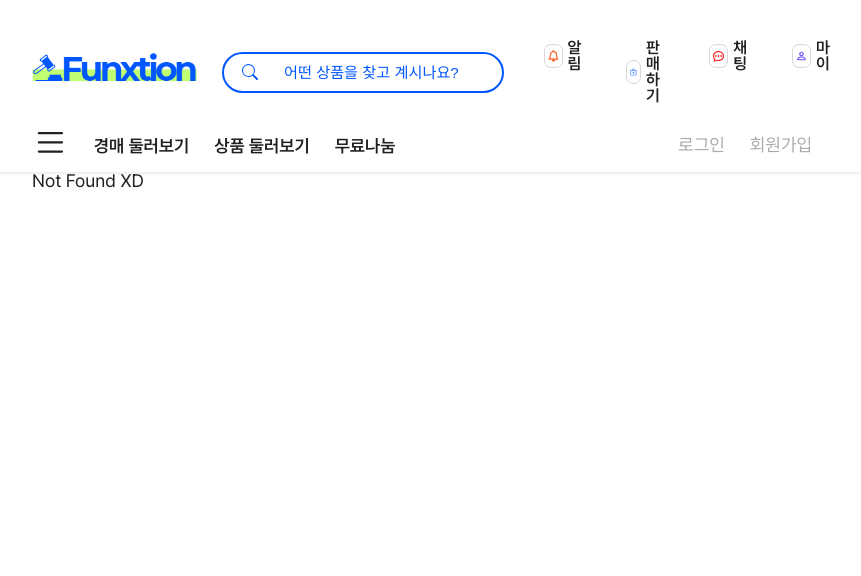
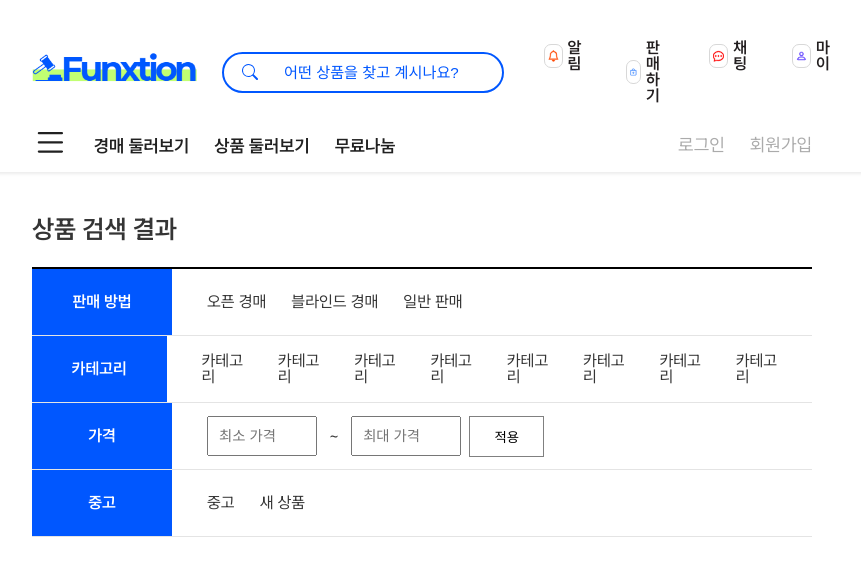
Before and after one commit to TeamFunxtion/fx-frontend, a Next.js app: page /products/search in a window 1280 px wide. Before the commit this address had no page. Shown: the top 576 px of the page, without its empty margins (218-1079 px from the left). Built offline with nearby package versions, Linux system fonts and the light colour scheme.

Commit message:
[#11] Style: 상품 검색 필터

```diff
--- /dev/null
+++ b/src/app/(products)/products/search/page.module.css
@@ -0,0 +1,57 @@
+.section {
+}
+
+.header {
+  color: rgb(53, 53, 53);
+}
+
+.header h2 {
+  margin-top: 20px;
+  font-size: 1.6rem;
+  font-weight: 600;
+  padding: 25px 0;
+  border-bottom: 2px solid black;
+}
+
+.header ul > li {
+  /* background-color: red; */
+  display: flex;
+  font-size: 1rem;
+  border-bottom: 1px solid rgb(228, 228, 228);
+}
+
+.rowLabel {
+  width: 110px;
+  padding: 25px 15px;
+  background-color: var(--primary-color);
+  color: white;
+  text-align: center;
+  font-weight: 600;
+}
+
+.rowContent {
+  display: flex;
+  align-items: center;
+  padding-left: 35px;
+}
+
+.rowContent span {
+  display: inline-block;
+  margin-right: 25px;
+  cursor: pointer;
+}
+
+.rowContent input {
+  width: 110px;
+  padding: 10px;
+  font-size: 0.9rem;
+  box-sizing: border-box;
+}
+
+.rowContent button {
+  padding: 10px;
+  width: 75px;
+  background-color: white;
+  border: 1px solid grey;
+  cursor: pointer;
+}
--- /dev/null
+++ b/src/app/(products)/products/search/page.tsx
@@ -0,0 +1,52 @@
+import styles from "./page.module.css";
+
+export default function ProductsSearchPage() {
+	return (
+		<section className={styles.section}>
+			<div className={styles.header}>
+				<h2>상품 검색 결과</h2>
+				{/* <button>초기화</button> */}
+				<ul>
+					<li>
+						<div className={styles.rowLabel}>판매 방법</div>
+						<div className={styles.rowContent}>
+							<span>오픈 경매</span>
+							<span>블라인드 경매</span>
+							<span>일반 판매</span>
+						</div>
+					</li>
+					<li>
+						<div className={styles.rowLabel}>카테고리</div>
+						<div className={styles.rowContent}>
+							<span>카테고리</span>
+							<span>카테고리</span>
+							<span>카테고리</span>
+							<span>카테고리</span>
+							<span>카테고리</span>
+							<span>카테고리</span>
+							<span>카테고리</span>
+							<span>카테고리</span>
+						</div>
+					</li>
+					<li>
+						<div className={styles.rowLabel}>가격</div>
+						<div className={styles.rowContent}>
+							<input type="text" placeholder="최소 가격" />
+							&nbsp;&nbsp;&nbsp;~&nbsp;&nbsp;&nbsp;
+							<input type="text" placeholder="최대 가격" />
+							&nbsp;&nbsp;
+							<button>적용</button>
+						</div>
+					</li>
+					<li>
+						<div className={styles.rowLabel}>중고</div>
+						<div className={styles.rowContent}>
+							<span>중고</span>
+							<span>새 상품</span>
+						</div>
+					</li>
+				</ul>
+			</div>
+		</section>
+	)
+}
```
